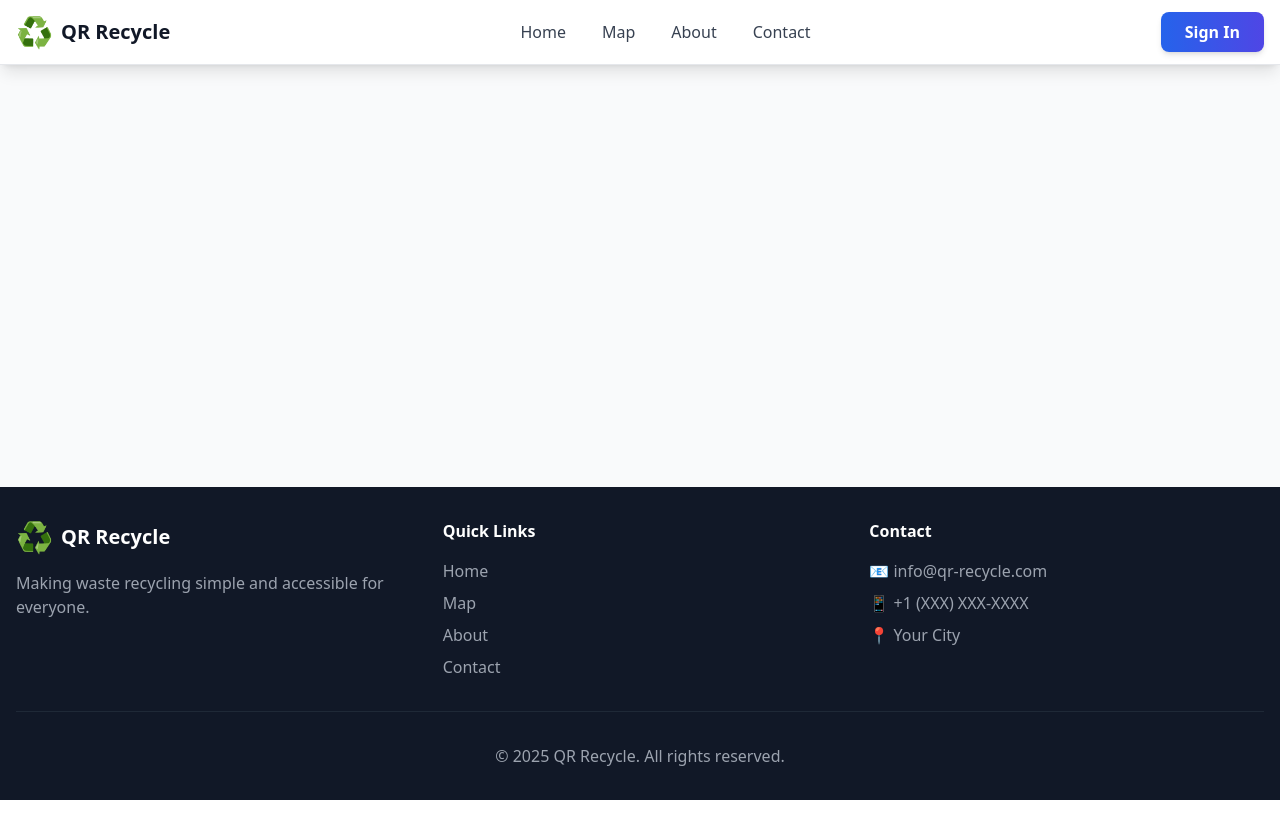
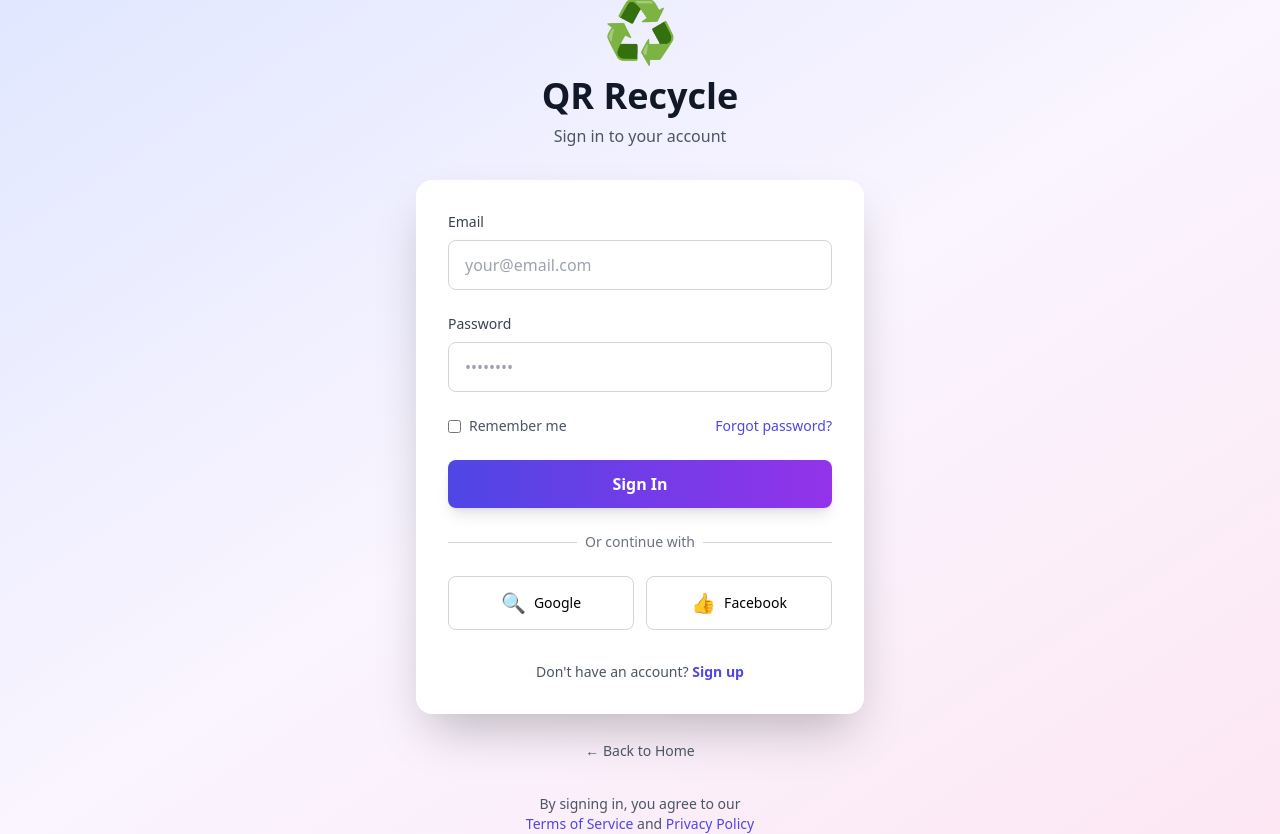
Before and after one commit to Malikethes/eco-point, a Nuxt app: page /login in a window 1280 px wide. Before the commit the page ends 800 px from the top, so only its background shows below. Built offline with nearby package versions, Linux system fonts and the light colour scheme.

Commit message:
feat: add login page UI

```diff
--- /dev/null
+++ b/pages/login.vue
@@ -0,0 +1,111 @@
+<template>
+  <div class="min-h-screen bg-gradient-to-br from-indigo-100 via-purple-50 to-pink-100 flex items-center justify-center px-4">
+    <div class="max-w-md w-full">
+      <!-- Logo/Header -->
+      <div class="text-center mb-8">
+        <div class="text-6xl mb-4">♻️</div>
+        <h1 class="text-4xl font-bold text-gray-900 mb-2">QR Recycle</h1>
+        <p class="text-gray-600">Sign in to your account</p>
+      </div>
+
+      <!-- Login Form -->
+      <div class="bg-white rounded-2xl shadow-2xl p-8">
+        <form class="space-y-6">
+          <div>
+            <label class="block text-sm font-medium text-gray-700 mb-2">
+              Email
+            </label>
+            <input
+              type="email"
+              placeholder="your@email.com"
+              class="w-full px-4 py-3 border border-gray-300 rounded-lg focus:ring-2 focus:ring-indigo-500 focus:border-transparent transition"
+            />
+          </div>
+
+          <div>
+            <label class="block text-sm font-medium text-gray-700 mb-2">
+              Password
+            </label>
+            <input
+              type="password"
+              placeholder="••••••••"
+              class="w-full px-4 py-3 border border-gray-300 rounded-lg focus:ring-2 focus:ring-indigo-500 focus:border-transparent transition"
+            />
+          </div>
+
+          <div class="flex items-center justify-between">
+            <label class="flex items-center">
+              <input type="checkbox" class="rounded text-indigo-600 focus:ring-indigo-500">
+              <span class="ml-2 text-sm text-gray-600">Remember me</span>
+            </label>
+            <a href="#" class="text-sm text-indigo-600 hover:text-indigo-700">
+              Forgot password?
+            </a>
+          </div>
+
+          <button
+            type="submit"
+            class="w-full bg-gradient-to-r from-indigo-600 to-purple-600 hover:from-indigo-700 hover:to-purple-700 text-white font-semibold py-3 px-6 rounded-lg shadow-lg transition transform hover:scale-105"
+          >
+            Sign In
+          </button>
+        </form>
+
+        <div class="mt-6">
+          <div class="relative">
+            <div class="absolute inset-0 flex items-center">
+              <div class="w-full border-t border-gray-300"></div>
+            </div>
+            <div class="relative flex justify-center text-sm">
+              <span class="px-2 bg-white text-gray-500">Or continue with</span>
+            </div>
+          </div>
+
+          <div class="mt-6 grid grid-cols-2 gap-3">
+            <button class="flex items-center justify-center px-4 py-3 border border-gray-300 rounded-lg hover:bg-gray-50 transition">
+              <span class="text-xl mr-2">🔍</span>
+              <span class="text-sm font-medium">Google</span>
+            </button>
+            <button class="flex items-center justify-center px-4 py-3 border border-gray-300 rounded-lg hover:bg-gray-50 transition">
+              <span class="text-xl mr-2">👍</span>
+              <span class="text-sm font-medium">Facebook</span>
+            </button>
+          </div>
+        </div>
+
+        <p class="mt-8 text-center text-sm text-gray-600">
+          Don't have an account?
+          <a href="#" class="font-semibold text-indigo-600 hover:text-indigo-700">
+            Sign up
+          </a>
+        </p>
+      </div>
+
+      <!-- Back to Home -->
+      <div class="mt-6 text-center">
+        <NuxtLink
+          to="/"
+          class="text-gray-600 hover:text-gray-900 text-sm font-medium transition"
+        >
+          ← Back to Home
+        </NuxtLink>
+      </div>
+
+      <!-- Additional Info -->
+      <div class="mt-8 text-center text-sm text-gray-600">
+        <p>By signing in, you agree to our</p>
+        <p>
+          <a href="#" class="text-indigo-600 hover:underline">Terms of Service</a>
+          and
+          <a href="#" class="text-indigo-600 hover:underline">Privacy Policy</a>
+        </p>
+      </div>
+    </div>
+  </div>
+</template>
+
+<script setup>
+definePageMeta({
+  layout: 'auth'
+})
+</script>
```
